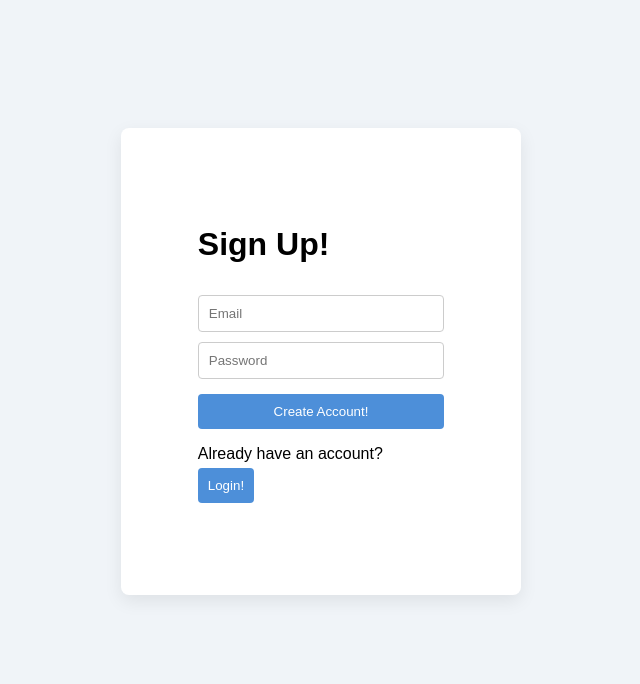
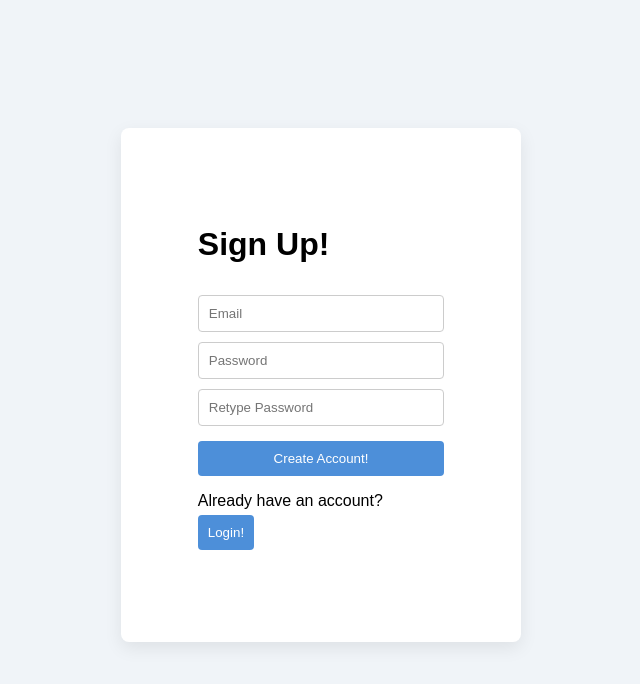
Before and after one commit to tarakanner/MealMajor-SOEN341_Project_W26, a React app in the folder src/frontend/: page /auth in a window 1280 px wide. Both pictures are taken after a click on the button "Sign Up!". Shown: the top 684 px of the page, without its empty margins (319-959 px from the left). Built offline with nearby package versions, Linux system fonts and the light colour scheme; the HTML template or start-up script is replaced by a standard one.

Commit message:
added retype password and error messages

```diff
--- a/src/frontend/src/components/SignUpForm.jsx
+++ b/src/frontend/src/components/SignUpForm.jsx
@@ -6,9 +6,24 @@ import {signup} from "../services/authService";
 export default function SignupForm(){
     const [email, setEmail] = useState("");
     const [password, setPassword] = useState("");
+    const [retypePassword, setRetypePassword] = useState("");
+    const [error, setError] = useState(""); // for showing error messages
 
     const handleSubmit = (e) => {
         e.preventDefault();
+
+        // Password minimum length check
+        if (password.length < 6) {
+            setError("Password must be at least 6 characters long.");
+            return;
+        }
+
+        // Check if passwords match
+        if (password !== retypePassword) {
+            setError("Passwords do not match.");
+            return;
+        }
+
         //this will be replaced later with the REAL backend function for Signing-in
         signup(email,password)
     };
@@ -17,6 +32,9 @@ export default function SignupForm(){
         <>
         <form onSubmit={handleSubmit}className="auth-form" >
             <h1>Sign Up!</h1>
+
+            {error && <p className="error-message">{error}</p>}
+
             <input
                  type="email"
                 placeholder="Email"
@@ -35,6 +53,13 @@ export default function SignupForm(){
                 required
             >
             </input>
+            <input
+                type="password"
+                placeholder="Retype Password"
+                value={retypePassword}
+                onChange={(e) => setRetypePassword(e.target.value)}
+                required
+            />
 
             <button type="submit">Create Account!</button>
         </form>
```
